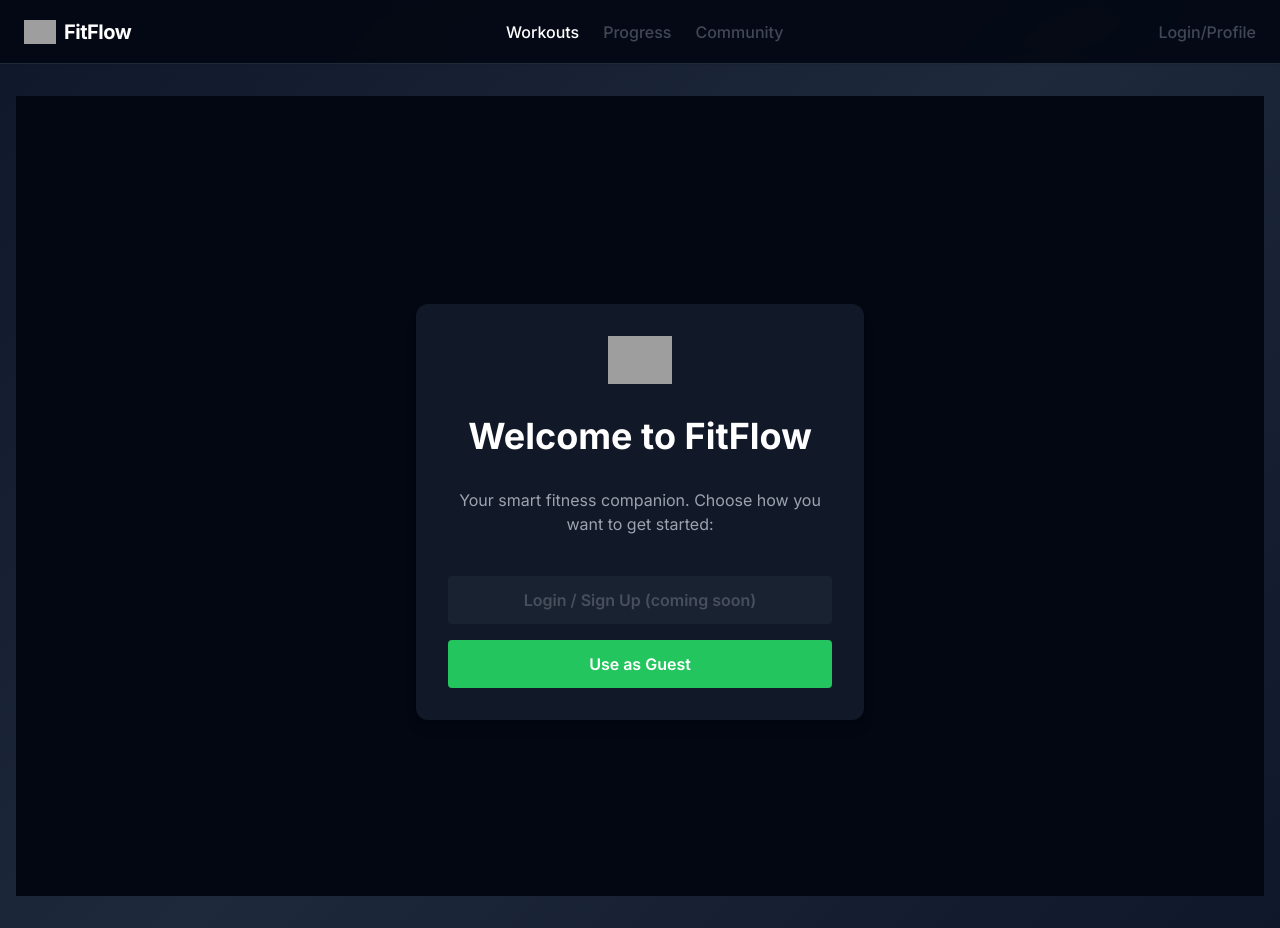
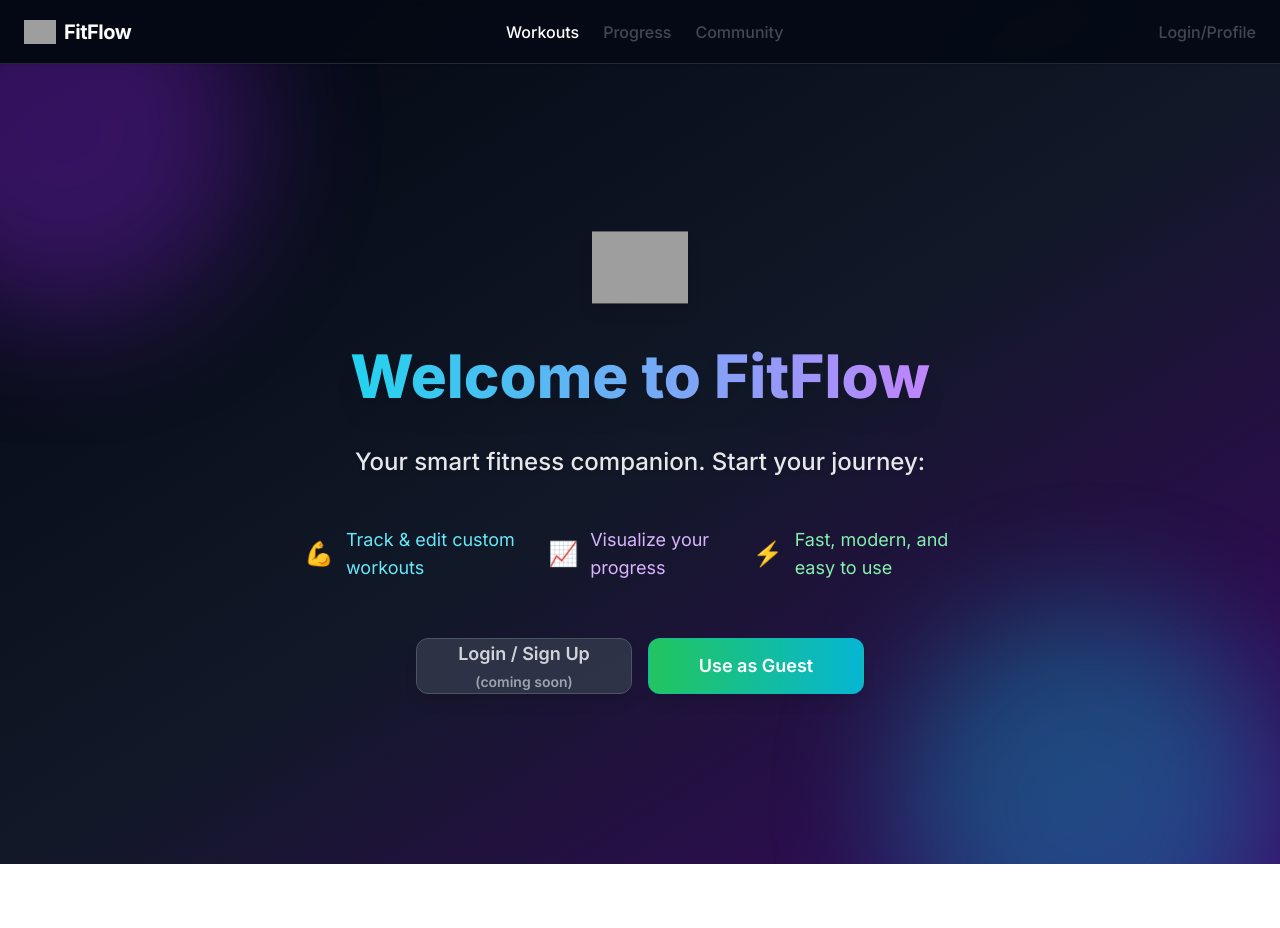
Before and after one commit to guilherme-t-l/fitness-app, a Next.js app: page / in a window 1280 px wide. After the commit the page ends 864 px from the top, so only its background shows below. Built offline with nearby package versions, Linux system fonts and the light colour scheme; grey boxes are pictures that could not be loaded.

Commit message:
UI improvements

```diff
--- a/app/layout.tsx
+++ b/app/layout.tsx
@@ -23,9 +23,7 @@ export default function RootLayout({
       <body className={inter.className}>
         <ThemeProvider attribute="class" defaultTheme="dark" enableSystem disableTransitionOnChange>
           <NavigationBar />
-          <div className="min-h-screen pt-16">
-            <main className="container mx-auto px-4 py-8">{children}</main>
-          </div>
+          <main className="pt-16 min-h-screen">{children}</main>
         </ThemeProvider>
       </body>
     </html>
--- a/app/page.tsx
+++ b/app/page.tsx
@@ -3,14 +3,35 @@ import Image from 'next/image'
 
 export default function HomePage() {
   return (
-    <main className="flex flex-col items-center justify-center min-h-screen bg-gray-950 text-white">
-      <div className="bg-gray-900 rounded-xl shadow-lg p-8 flex flex-col items-center gap-6 w-full max-w-md mt-8">
-        <Image src="/placeholder-logo.svg" alt="FitFlow Logo" width={64} height={64} className="mb-2" />
-        <h1 className="text-4xl font-bold mb-2">Welcome to FitFlow</h1>
-        <p className="text-gray-400 mb-4 text-center">Your smart fitness companion. Choose how you want to get started:</p>
-        <div className="flex flex-col gap-4 w-full">
-          <button disabled className="w-full py-3 rounded bg-gray-800 text-gray-500 font-semibold cursor-not-allowed opacity-60">Login / Sign Up (coming soon)</button>
-          <Link href="/workouts" className="w-full block py-3 rounded bg-green-500 text-white font-semibold text-center hover:bg-green-600 transition">Use as Guest</Link>
+    <main className="flex flex-col items-center justify-center min-h-screen bg-gradient-to-br from-gray-950 via-gray-900 to-purple-950 text-white relative overflow-hidden">
+      {/* Animated background blobs */}
+      <div className="absolute -top-32 -left-32 w-96 h-96 bg-purple-700 opacity-30 rounded-full blur-3xl animate-pulse" />
+      <div className="absolute -bottom-32 right-0 w-96 h-96 bg-cyan-500 opacity-20 rounded-full blur-3xl animate-pulse" />
+      <div className="z-10 flex flex-col items-center gap-8 w-full px-4 md:px-0">
+        <Image src="/placeholder-logo.svg" alt="FitFlow Logo" width={96} height={96} className="mb-2 animate-bounce drop-shadow-lg" />
+        <h1 className="text-5xl md:text-6xl font-extrabold mb-2 bg-gradient-to-r from-cyan-400 to-purple-400 text-transparent bg-clip-text drop-shadow-xl">Welcome to FitFlow</h1>
+        <p className="text-gray-200 mb-4 text-center text-2xl font-medium max-w-2xl drop-shadow">Your smart fitness companion. Start your journey:</p>
+        {/* Feature highlights */}
+        <div className="flex flex-col md:flex-row gap-6 w-full max-w-2xl justify-center">
+          <div className="flex items-center gap-3 text-cyan-300 text-lg"><span className="text-2xl">💪</span> Track & edit custom workouts</div>
+          <div className="flex items-center gap-3 text-purple-300 text-lg"><span className="text-2xl">📈</span> Visualize your progress</div>
+          <div className="flex items-center gap-3 text-green-300 text-lg"><span className="text-2xl">⚡</span> Fast, modern, and easy to use</div>
+        </div>
+        {/* Actions */}
+        <div className="flex flex-col md:flex-row gap-4 w-full max-w-md mx-auto mt-6">
+          <button
+            disabled
+            className="flex-1 min-h-[56px] flex flex-col items-center justify-center rounded-xl text-lg font-semibold shadow-lg border border-gray-600 bg-gray-700/70 text-gray-300 cursor-not-allowed text-center transition-all"
+          >
+            <span className="font-semibold text-lg">Login / Sign Up</span>
+            <span className="text-sm text-gray-400 mt-1">(coming soon)</span>
+          </button>
+          <Link
+            href="/workouts"
+            className="flex-1 min-h-[56px] flex items-center justify-center rounded-xl text-lg font-semibold shadow-lg border border-cyan-500/40 bg-gradient-to-r from-green-500 to-cyan-500 text-white text-center hover:from-green-600 hover:to-cyan-600 hover:scale-105 transition-all"
+          >
+            Use as Guest
+          </Link>
         </div>
       </div>
     </main>
--- a/app/workouts/page.tsx
+++ b/app/workouts/page.tsx
@@ -153,7 +153,7 @@ export default function WorkoutsPage() {
   }
 
   return (
-    <div className="space-y-8">
+    <div className="max-w-4xl mx-auto px-4 md:px-8 space-y-10">
       {/* Header */}
       <div className="text-center space-y-4">
         <h1 className="text-4xl md:text-5xl font-bold text-white">My Workouts</h1>
@@ -198,13 +198,13 @@ export default function WorkoutsPage() {
       </Dialog>
 
       {/* Workouts Grid */}
-      <div className="grid md:grid-cols-2 lg:grid-cols-3 gap-6">
+      <div className="grid sm:grid-cols-1 md:grid-cols-2 gap-8">
         {filteredWorkouts.map((workout) => (
-          <Card key={workout.id} className="card-glow transition-all duration-300">
-            <CardHeader>
-              <div className="flex items-start justify-between">
+          <Card key={workout.id} className="card-glow transition-all duration-300 flex flex-col min-h-[320px] h-full p-6 bg-gray-900/80 border border-gray-800 shadow-xl">
+            <div className="flex-1 flex flex-col">
+              <div className="flex items-start justify-between mb-2">
                 <div className="space-y-2">
-                  <CardTitle className="text-white text-lg">{workout.name}</CardTitle>
+                  <CardTitle className="text-white text-xl font-bold">{workout.name}</CardTitle>
                   <div className="flex items-center space-x-2">
                     <Badge className={getDifficultyColor(workout.difficulty)}>{workout.difficulty}</Badge>
                     <Badge variant="outline" className="border-green-400/50 text-green-400">
@@ -213,11 +213,8 @@ export default function WorkoutsPage() {
                   </div>
                 </div>
               </div>
-            </CardHeader>
-            <CardContent className="space-y-4">
-              <p className="text-gray-400 text-sm">{workout.description}</p>
-
-              <div className="grid grid-cols-2 gap-4 text-sm">
+              <p className="text-gray-400 text-base mb-4 line-clamp-3">{workout.description}</p>
+              <div className="grid grid-cols-2 gap-4 text-sm mb-4">
                 <div className="flex items-center space-x-2 text-gray-300">
                   <Clock className="h-4 w-4 text-green-400" />
                   <span>{workout.estimatedDuration}</span>
@@ -236,8 +233,7 @@ export default function WorkoutsPage() {
                   </div>
                 )}
               </div>
-
-              <div className="flex space-x-2 pt-2">
+              <div className="mt-auto flex space-x-2 pt-2">
                 <Button
                   onClick={() => handleStartWorkout(workout)}
                   className="flex-1 primary-glow text-white font-semibold"
@@ -263,7 +259,7 @@ export default function WorkoutsPage() {
                   <Trash2 className="h-4 w-4" />
                 </Button>
               </div>
-            </CardContent>
+            </div>
           </Card>
         ))}
       </div>
```
